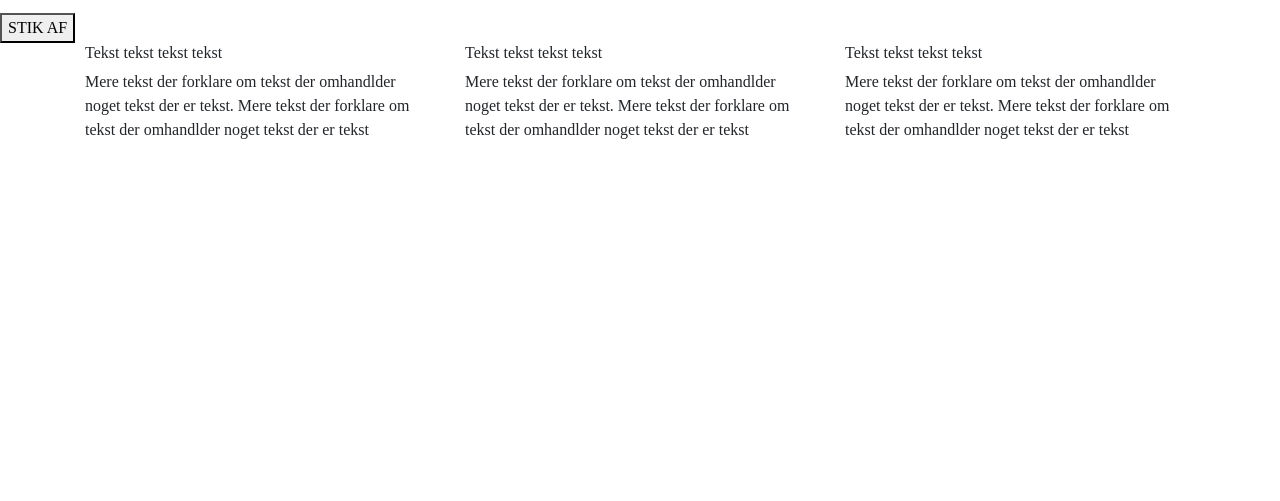
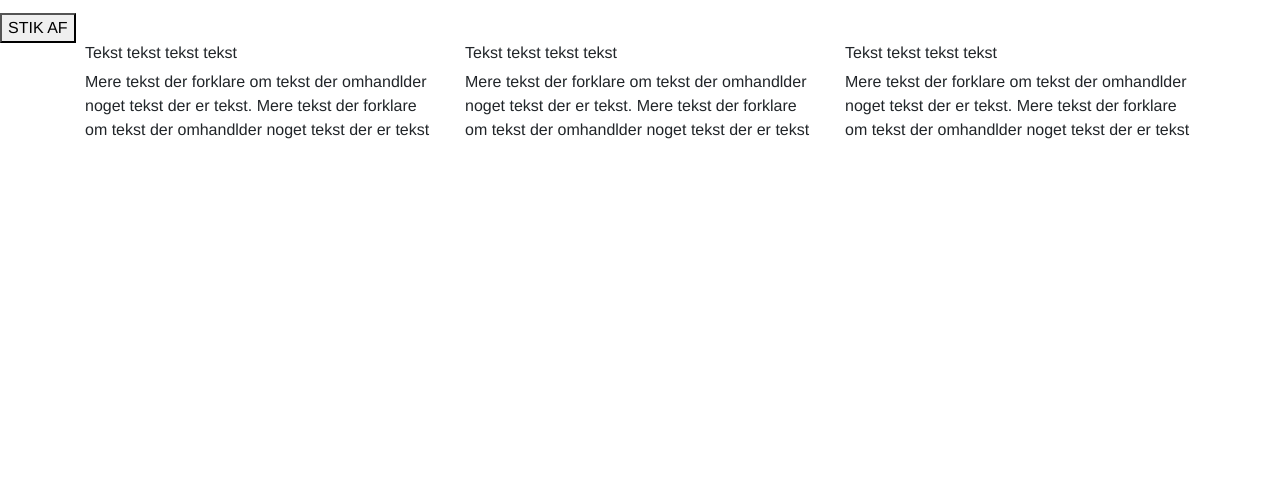
Before and after one commit to montaser4800/visitlollandfalster, a website: page index.html in a window 1280 px wide. Shown: the part 299-800 px from the top of the page. Drawn offline with nearby package versions, Linux system fonts and the light colour scheme.

Commit message:
ændret font

```diff
--- a/css/styles.scss
+++ b/css/styles.scss
@@ -3,5 +3,5 @@ html, body {
   padding: 0;
   width: 100%;
   height: 100%;
-  font-family: Poppins, serif !important;
+  font-family: "Helvetica Neue", sans-serif !important;
 }
```
Also changed, not shown: css/styles.css, 1 other file.
